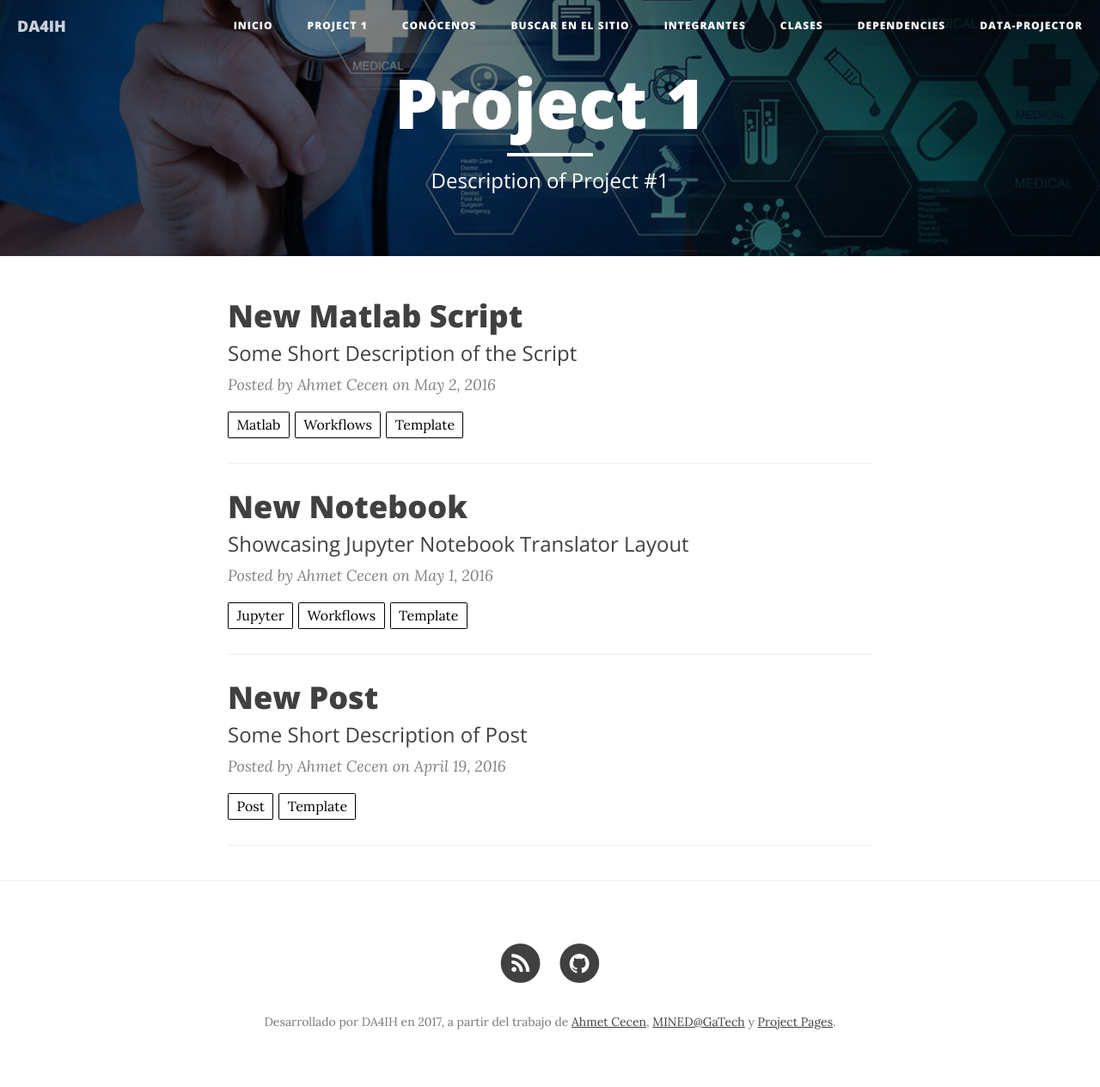
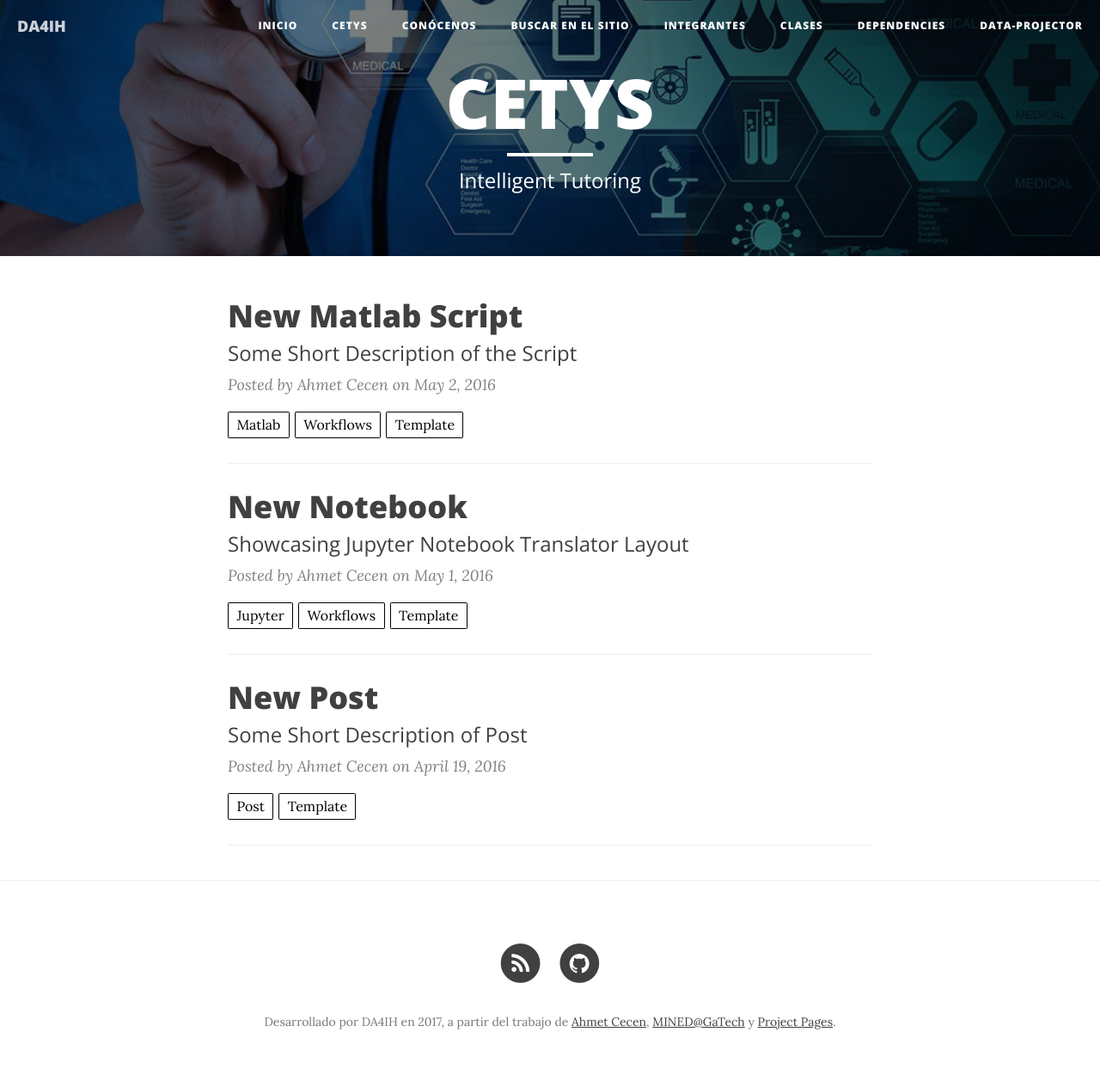
Before and after one commit to DA4IH/DA4IH.github.io, a Jekyll site: the page built from projects/project1.md, in a window 1280 px wide. Shown: the whole page at 86% size. Built offline with Jekyll 4.4.1, drawn with Linux system fonts in a browser that asks for light colours; nearby versions of some CDN libraries.

Commit message:
prueba cetys

```diff
--- a/projects/project1.md
+++ b/projects/project1.md
@@ -1,7 +1,7 @@
 ---
 layout: project
-title: "Project 1"
-description: "Description of Project #1"
+title: "CETYS"
+description: "Intelligent Tutoring"
 header-img: "img/medInfo 7.jpg"
 category: project1
 ---
```
